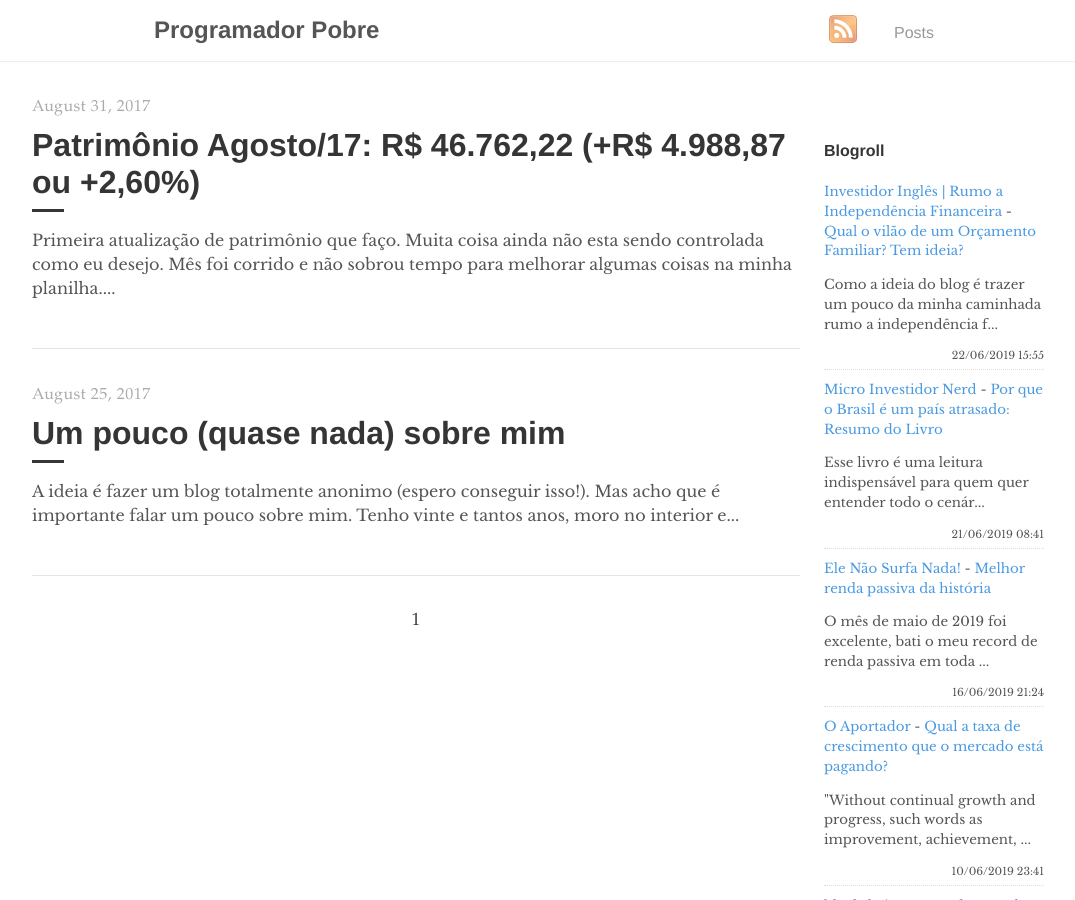
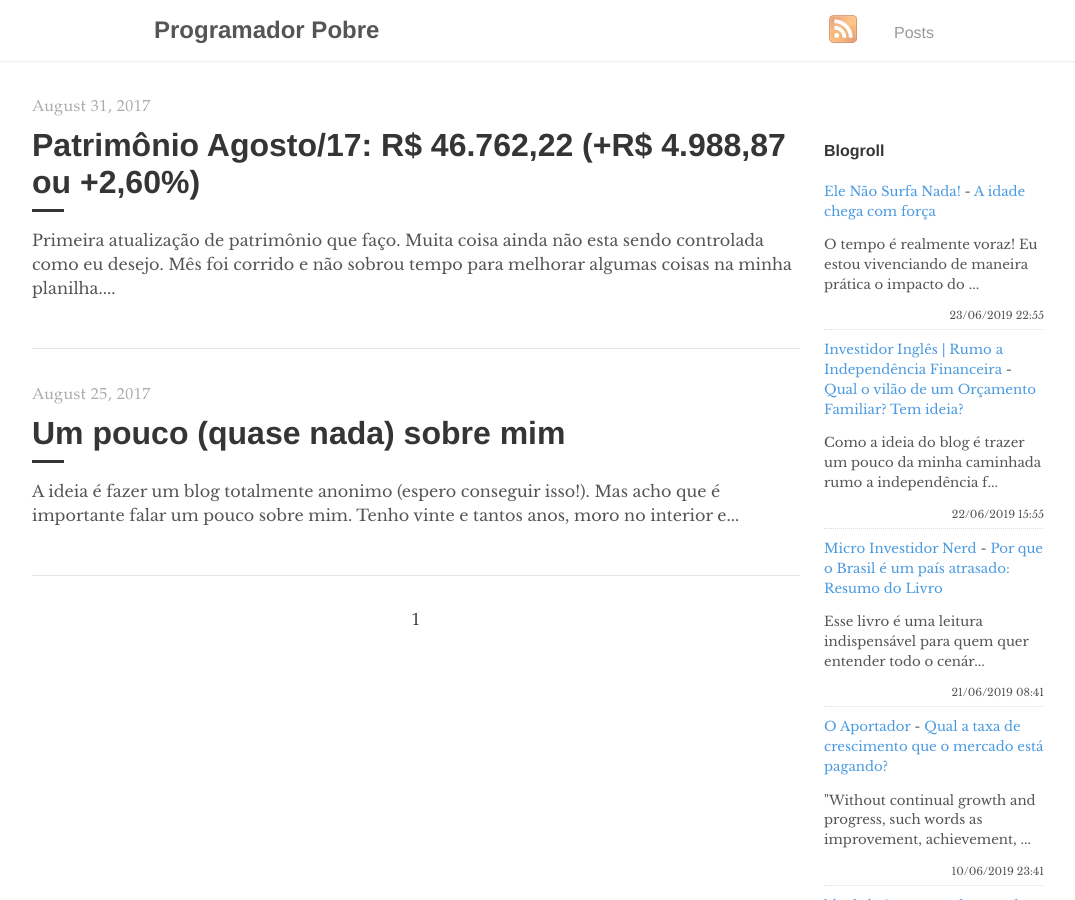
Before and after one commit to programadorpobre/programadorpobre.github.io, a Jekyll site: the page built from index.html, in a window 1280 px wide and 900 px high. Shown: the whole window, without its empty margins (96-1171 px from the left). Built offline with Jekyll 4.4.1, drawn with Linux system fonts in a browser that asks for light colours; the list of posts is cut into pages by our own code; comment, search, counter and statistics services are not loaded.

Commit message:
[ci skip] travis #688

```diff
--- a/_includes/feed-entries.html
+++ b/_includes/feed-entries.html
@@ -1,3 +1,8 @@
+<div class="feed-entry">
+    <a class="feed-entry-site-name" href="https://elenaosurfanada.blogspot.com/">Ele Não Surfa Nada!</a> - <a class="feed-entry-title" href="https://elenaosurfanada.blogspot.com/2019/06/a-idade-chega-com-forca.html">A idade chega com força</a>
+    <p class="feed-entry-summary">O tempo é realmente voraz! Eu estou vivenciando de maneira prática o impacto do ...</p>
+    <time datetime="2019-06-23T22:55:00.001-03:00">23/06/2019 22:55</time>
+</div>
 <div class="feed-entry">
     <a class="feed-entry-site-name" href="https://www.investidoringles.com/">Investidor Inglês | Rumo a Independência Financeira</a> - <a class="feed-entry-title" href="https://www.investidoringles.com/2019/06/vilao-orcamento-familiar.html">Qual o vilão de um Orçamento Familiar? Tem ideia?</a>
     <p class="feed-entry-summary">Como a ideia do blog é trazer um pouco da minha caminhada rumo a independência f...</p>
@@ -7,11 +12,6 @@
     <a class="feed-entry-site-name" href="https://microinvestidornerd.blogspot.com/">Micro Investidor Nerd</a> - <a class="feed-entry-title" href="https://microinvestidornerd.blogspot.com/2019/06/por-que-o-brasil-e-um-pais-atrasado.html">Por que o Brasil é um país atrasado: Resumo do Livro</a>
     <p class="feed-entry-summary">Esse livro é uma leitura indispensável&nbsp;para quem quer entender todo o cenár...</p>
     <time datetime="2019-06-21T08:41:00.001-07:00">21/06/2019 08:41</time>
-</div>
-<div class="feed-entry">
-    <a class="feed-entry-site-name" href="https://elenaosurfanada.blogspot.com/">Ele Não Surfa Nada!</a> - <a class="feed-entry-title" href="https://elenaosurfanada.blogspot.com/2019/06/melhor-renda-passiva-da-historia.html">Melhor renda passiva da história</a>
-    <p class="feed-entry-summary">O mês de maio de 2019 foi excelente, bati o meu record de renda passiva em toda ...</p>
-    <time datetime="2019-06-16T21:24:00.001-03:00">16/06/2019 21:24</time>
 </div>
 <div class="feed-entry">
     <a class="feed-entry-site-name" href="https://oaportadorfinanceiro.blogspot.com/">O Aportador</a> - <a class="feed-entry-title" href="https://oaportadorfinanceiro.blogspot.com/2019/06/qual-taxa-de-crescimento-que-o-mercado.html">Qual a taxa de crescimento que o mercado está pagando?</a>
```
